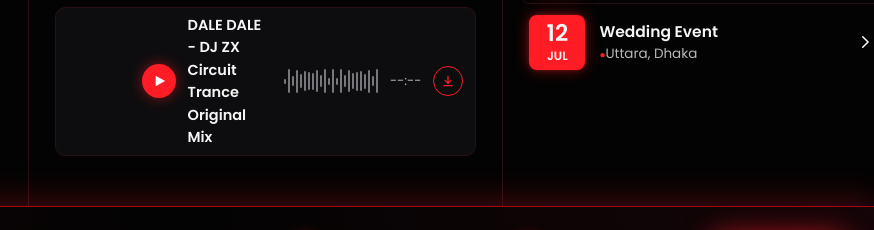
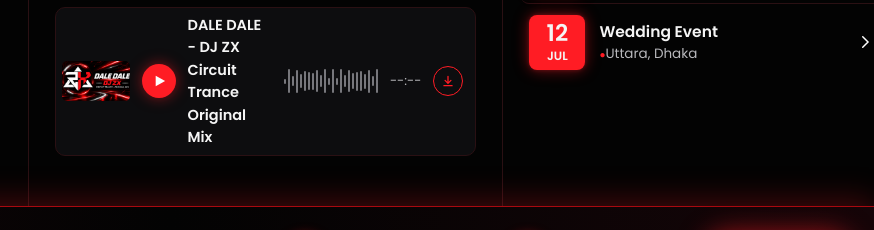
Before and after one commit to parthodhar02-spec/djzx.github.io, a plain HTML site: page index.html in a window 1280 px wide. Shown: the part 841-1071 px from the top of the page, 406-1280 px from the left. Drawn offline with Linux system fonts and the light colour scheme.

Commit message:
Add files via upload

```diff
--- a/index.html
+++ b/index.html
@@ -9,8 +9,8 @@
 -->
 <script>
 var SONGS=[
-  {name:"Aap Ki Kashish X The Beaxh (Techno Circuit Remix)", file:"Songs/aap-ki-kashish.mp3", image:""},
-  {name:"DALE DALE - DJ ZX Circuit Trance Original Mix", file:"Songs/DALE DALE .mp3", image:"Songs/DALE DALE - DJ ZX Circuit Trance Original mix.png"}
+  {name:"Aap Ki Kashish X The Beaxh (Techno Circuit Remix)", file:"aap-ki-kashish.mp3", image:""},
+  {name:"DALE DALE - DJ ZX Circuit Trance Original Mix", file:"DALE DALE .mp3", image:"DALE DALE - DJ ZX Circuit Trance Original mix.png"}
   /* , {name:"Dusra gaan er nam", file:"Songs/gaan2.mp3", image:"Songs/gaan2.jpg"} */
 ];
 </script>
```
